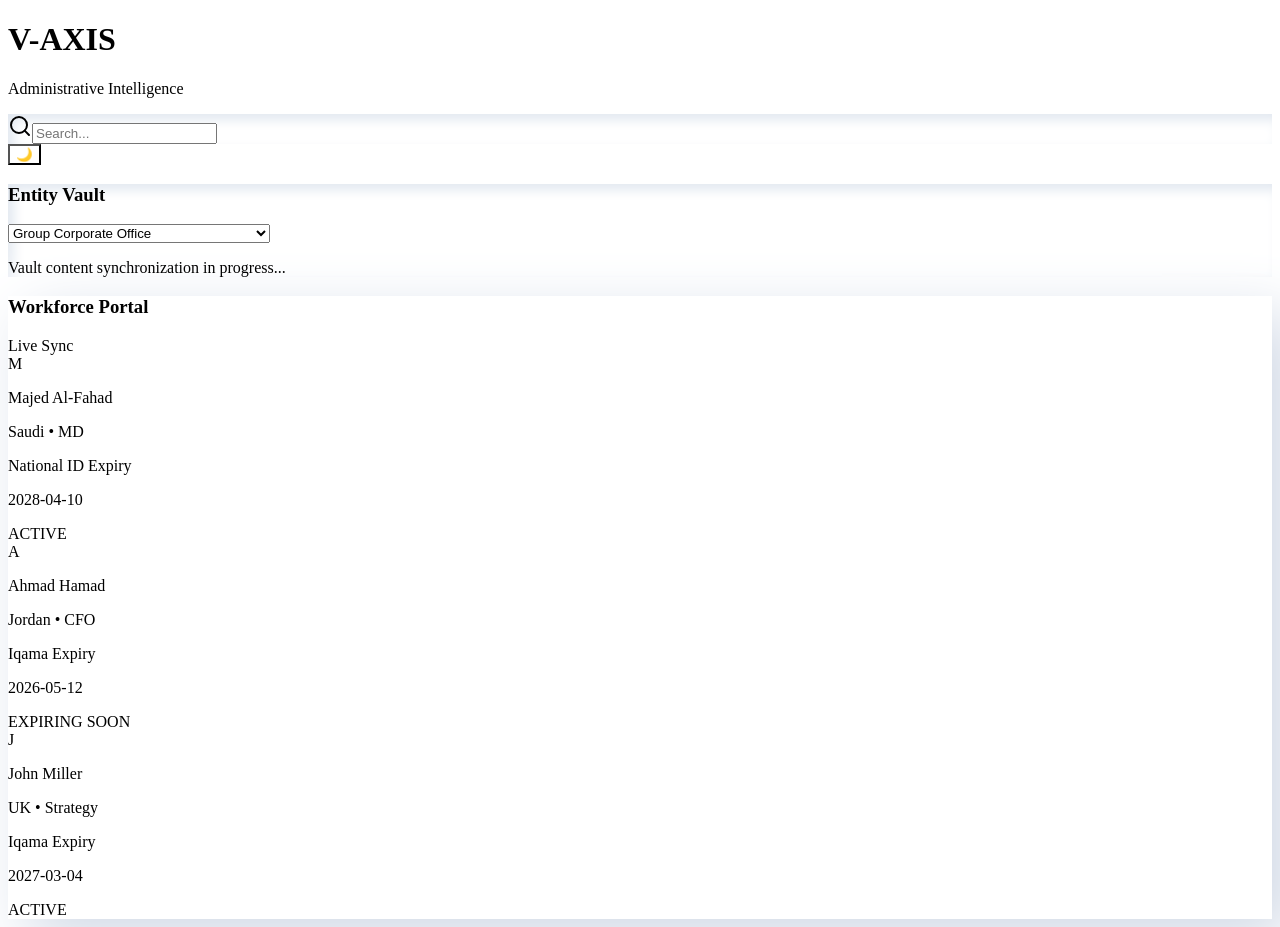
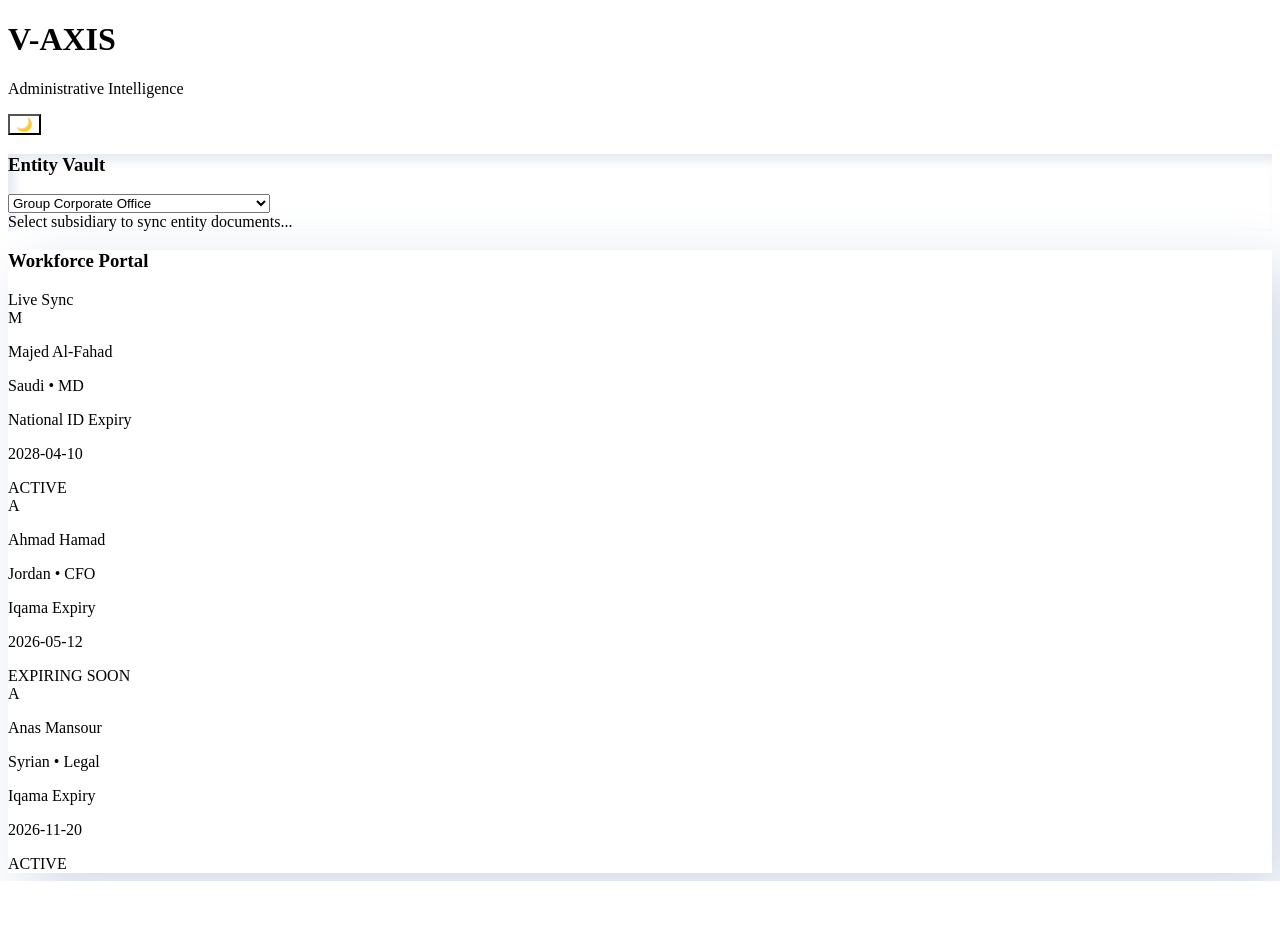
Before and after one commit to aboutony/v-axis, a React (Vite) app in the folder apps/web/: page / in a window 1280 px wide. After the commit the page ends 881 px from the top, so only its background shows below. Built offline with nearby package versions, Linux system fonts and the light colour scheme.

Commit message:
fix: install lucide-react and use zero-dependency fallback in App.tsx

```diff
--- a/apps/web/src/App.tsx
+++ b/apps/web/src/App.tsx
@@ -1,14 +1,12 @@
 // apps/web/src/App.tsx
+import React, { useState } from 'react';
 
-import React, { useState } from 'react';
-import { Search, Download, Plus, Minus } from 'lucide-react';
-
-// MASTER WORKFORCE DATA (90 Names / 10 Nations) - Integrated to avoid path errors
+// MASTER DATA: Integrated to ensure zero path errors
 const workforceMap: Record<string, any[]> = {
   "Group Corporate Office": [
     { name: "Majed Al-Fahad", nat: "Saudi", role: "MD", status: "ACTIVE", date: "2028-04-10", badge: "bg-[#1E40AF]", docType: "National ID" },
     { name: "Ahmad Hamad", nat: "Jordan", role: "CFO", status: "EXPIRING SOON", date: "2026-05-12", badge: "bg-[#F43F5E]", docType: "Iqama" },
-    { name: "John Miller", nat: "UK", role: "Strategy", status: "ACTIVE", date: "2027-03-04", badge: "bg-[#1E40AF]", docType: "Iqama" }
+    { name: "Anas Mansour", nat: "Syrian", role: "Legal", status: "ACTIVE", date: "2026-11-20", badge: "bg-[#1E40AF]", docType: "Iqama" }
   ],
   "The Real-Estate Development Company": [
     { name: "Bandar Al-Otaibi", nat: "Saudi", role: "PM", status: "EXPIRING SOON", date: "2026-06-20", badge: "bg-[#F43F5E]", docType: "National ID" },
@@ -23,7 +21,6 @@ const workforceMap: Record<string, any[]> = {
 export default function App() {
   const [isDarkMode, setIsDarkMode] = useState(false);
   const [selectedCompany, setSelectedCompany] = useState('Group Corporate Office');
-  const [searchQuery, setSearchQuery] = useState('');
 
   const companies = [
     "Group Corporate Office", "The Real-Estate Development Company", "The Retail Company",
@@ -40,25 +37,15 @@ export default function App() {
   return (
     <div className={`min-h-screen transition-all duration-700 font-sans p-12 ${isDarkMode ? 'bg-[#020617]' : 'bg-[#F8FAFC]'}`}>
 
-      {/* HEADER: NEO-TACTILE */}
+      {/* HEADER */}
       <header className="max-w-[1800px] mx-auto mb-16 flex justify-between items-center">
         <div>
-          <h1 className={`text-5xl font-black tracking-tighter uppercase leading-none italic ${isDarkMode ? 'text-white' : 'text-slate-900'}`}>V-AXIS</h1>
+          <h1 className={`text-6xl font-black tracking-tighter uppercase leading-none italic ${isDarkMode ? 'text-white' : 'text-slate-900'}`}>V-AXIS</h1>
           <p className="text-[#10B981] text-xs font-black tracking-[0.5em] uppercase mt-2">Administrative Intelligence</p>
         </div>
 
         <div className="flex items-center gap-6">
-          <div className="flex items-center gap-4 px-8 py-4 rounded-3xl" style={{ boxShadow: neoShadowRecessed }}>
-             <Search className="w-5 h-5 text-slate-400" />
-             <input
-              type="text"
-              placeholder="Search..."
-              className="bg-transparent border-none outline-none text-sm font-bold w-64"
-              value={searchQuery}
-              onChange={(e) => setSearchQuery(e.target.value)}
-             />
-          </div>
-          <button onClick={() => setIsDarkMode(!isDarkMode)} className="w-14 h-14 rounded-full flex items-center justify-center shadow-xl transition-transform hover:scale-110" style={{ backgroundColor: isDarkMode ? '#1e293b' : '#ffffff' }}>
+          <button onClick={() => setIsDarkMode(!isDarkMode)} className="w-14 h-14 rounded-full flex items-center justify-center shadow-xl transition-all hover:scale-110" style={{ backgroundColor: isDarkMode ? '#1e293b' : '#ffffff' }}>
             {isDarkMode ? '☀️' : '🌙'}
           </button>
         </div>
@@ -67,7 +54,7 @@ export default function App() {
       <main className="max-w-[1800px] mx-auto grid grid-cols-1 lg:grid-cols-2 gap-12">
 
         {/* ENTITY VAULT */}
-        <div className={`p-12 rounded-[4rem] transition-all duration-700`} style={{ boxShadow: neoShadowRecessed }}>
+        <div className="p-12 rounded-[4rem] transition-all duration-700" style={{ boxShadow: neoShadowRecessed }}>
            <div className="flex justify-between items-center mb-12">
               <h3 className={`text-3xl font-black italic uppercase ${isDarkMode ? 'text-white' : 'text-slate-900'}`}>Entity Vault</h3>
               <select
@@ -79,13 +66,15 @@ export default function App() {
               </select>
            </div>
 
-           <div className="space-y-8 opacity-60">
-              <p className="text-sm font-medium italic">Vault content synchronization in progress...</p>
+           <div className="space-y-6 opacity-40">
+              <div className="p-6 rounded-2xl border border-dashed border-slate-300 text-center text-sm font-bold">
+                 Select subsidiary to sync entity documents...
+              </div>
            </div>
         </div>
 
         {/* WORKFORCE ASSET PORTAL */}
-        <div className={`p-12 rounded-[4rem] transition-all duration-700`} style={{ boxShadow: neoShadowElevated, backgroundColor: isDarkMode ? '#0f172a' : '#ffffff' }}>
+        <div className="p-12 rounded-[4rem] transition-all duration-700" style={{ boxShadow: neoShadowElevated, backgroundColor: isDarkMode ? '#0f172a' : '#ffffff' }}>
           <div className="flex justify-between items-center mb-12">
             <h3 className={`text-3xl font-black italic uppercase ${isDarkMode ? 'text-white' : 'text-slate-900'}`}>Workforce Portal</h3>
             <div className="flex items-center gap-2 bg-[#10B981]/10 px-4 py-2 rounded-full border border-[#10B981]/20">
--- a/package.json
+++ b/package.json
@@ -40,6 +40,7 @@
   },
   "dependencies": {
     "csv-parse": "^6.2.1",
-    "csv-stringify": "^6.7.0"
+    "csv-stringify": "^6.7.0",
+    "lucide-react": "^1.8.0"
   }
 }
```
Also changed, not shown: 1 other file (tests, documents, lock files or other folders).
